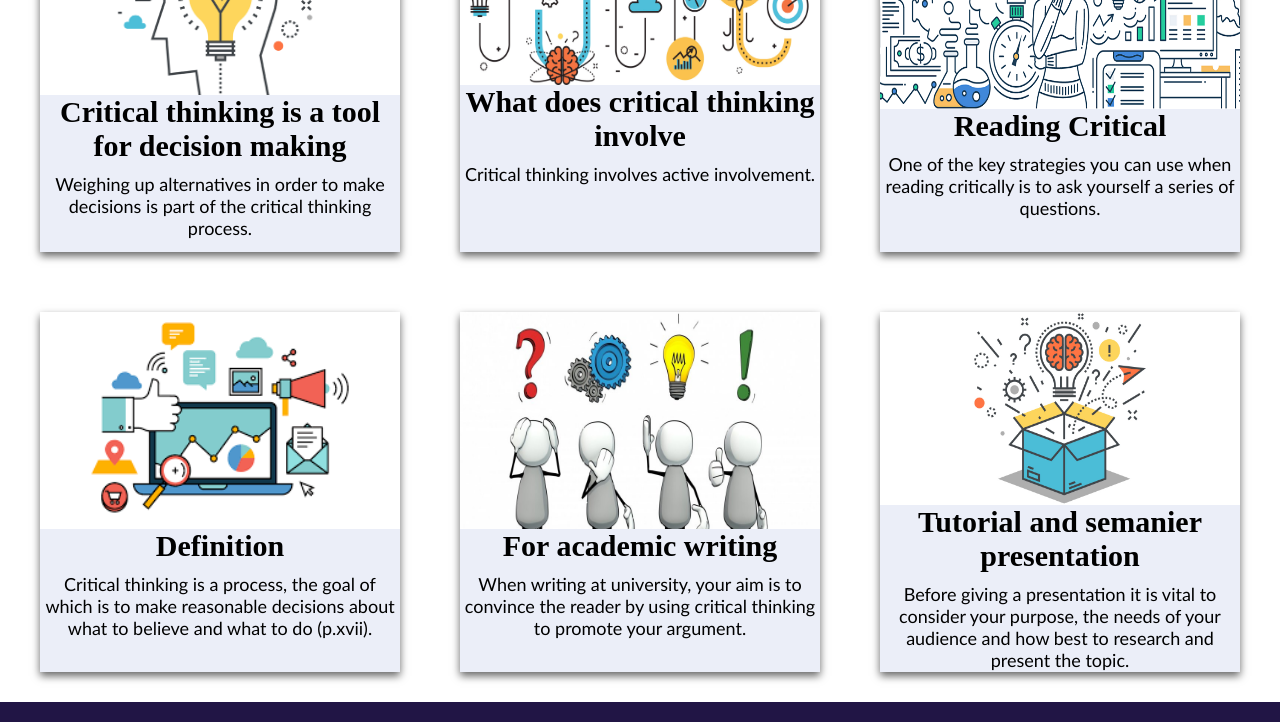
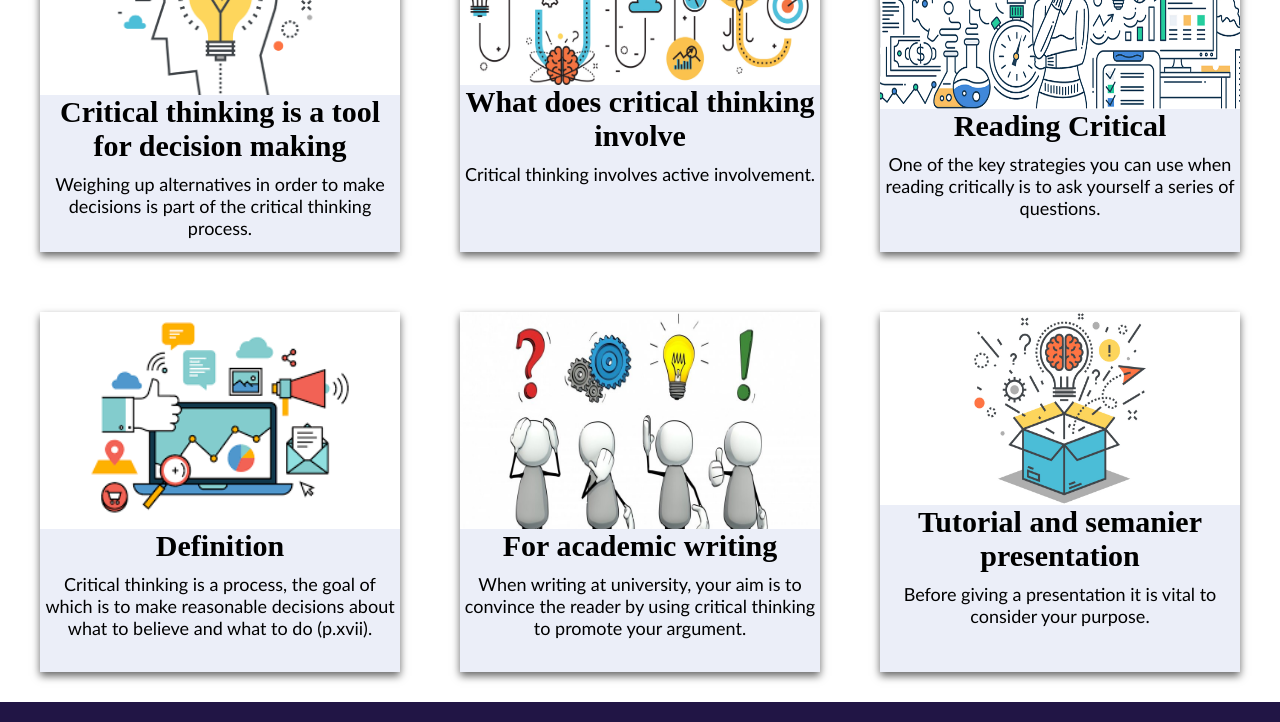
Before and after one commit to KahlZhang/HIT226_Development-Sprint-1, a plain HTML site: page index.html in a window 1280 px wide. Shown: the part 756-1478 px from the top of the page. Drawn offline with nearby package versions, Linux system fonts and the light colour scheme.

Commit message:
Signed-off-by: KahlZhang <473930123@qq.com>

```diff
--- a/index.html
+++ b/index.html
@@ -131,7 +131,7 @@
         <img src="6.jpg" alt="photo3" class="card-img" style="width:100%">
         <h3>Tutorial and semanier presentation</h3>
         <p class="container">
-          Before giving a presentation it is vital to consider your purpose, the needs of your audience and how best to research and present the topic.
+            Before giving a presentation it is vital to consider your purpose.
         </p>
       </div>
     </div>
```
